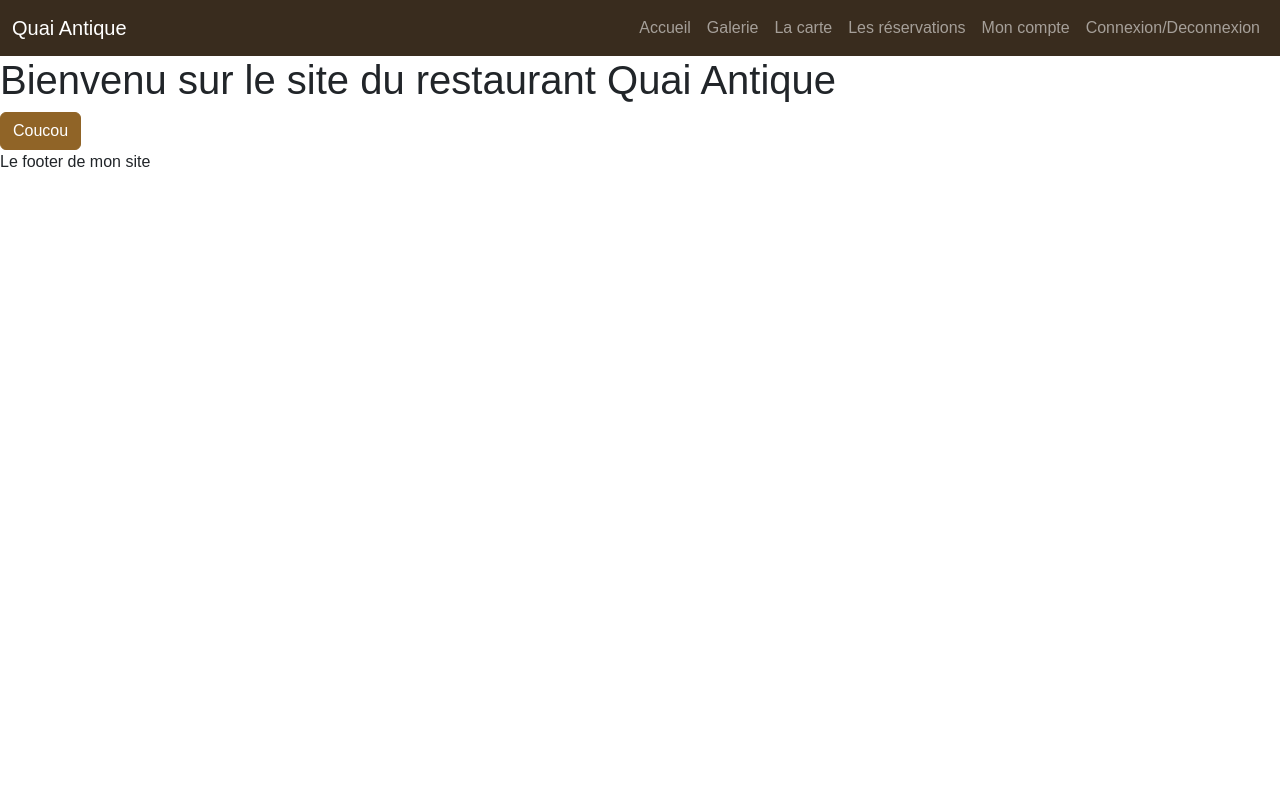
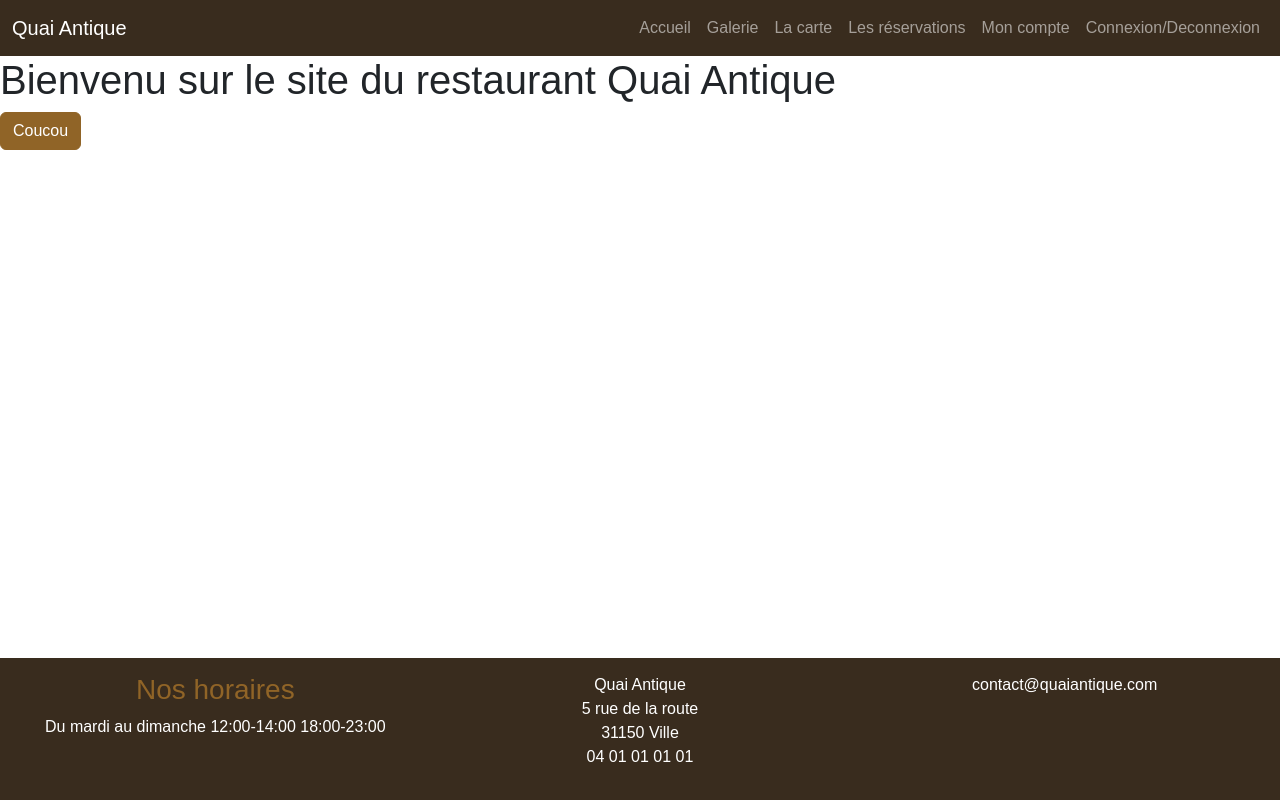
Before and after one commit to Mourtalha/QuaiAntiqueRestaurantFront, a website with bundled scripts: page index.html in a window 1280 px wide. Built offline with nearby package versions, Linux system fonts and the light colour scheme; a web font is replaced by a local one.

Commit message:
Add site footer

```diff
--- a/SCSS/main.scss
+++ b/SCSS/main.scss
@@ -1,2 +1,16 @@
 @import url("https://cdn.jsdelivr.net/npm/bootstrap-icons@1.11.3/font/bootstrap-icons.min.css");
 @import "custom";
+
+html {
+  position: relative;
+  min-height: 100%;
+}
+main {
+  margin-bottom: 250px;
+}
+footer.footer {
+  padding: 15px;
+  position: absolute;
+  bottom: 0;
+  width: 100%;
+}
--- a/index.html
+++ b/index.html
@@ -69,7 +69,27 @@
     <main id="main-page">
       <!-- le contenu de ma page sera affiche ici -->
     </main>
-    <footer>Le footer de mon site</footer>
+    <footer>
+      <footer class="bg-dark text-white text-center footer">
+        <div class="row">
+          <div class="col-12 col-lg-4">
+            <h3 class="text-primary">Nos horaires</h3>
+            <p>Du mardi au dimanche 12:00-14:00 18:00-23:00</p>
+          </div>
+          <div class="col-6 col-lg-4">
+            <p>
+              Quai Antique <br />
+              5 rue de la route <br />
+              31150 Ville <br />
+              04 01 01 01 01 <br />
+            </p>
+          </div>
+          <div class="col-6 col-lg-4">
+            <p>contact@quaiantique.com</p>
+          </div>
+        </div>
+      </footer>
+    </footer>
 
     <script type="module" src="Router/Routers.js"></script>
     <script
```
Also changed, not shown: SCSS/main.css, 1 other file.
